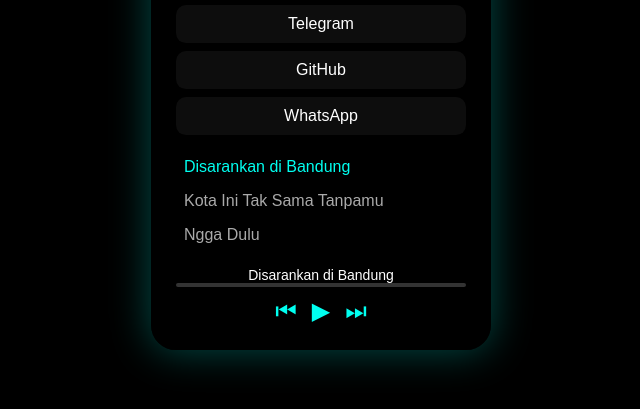
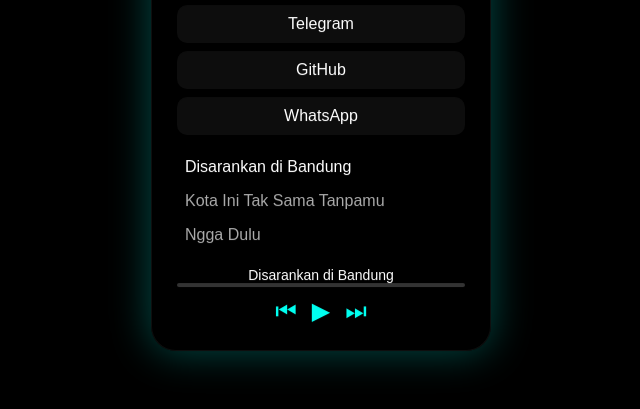
Before and after one commit to LuizaOffc/LuizaOffc.github.io, a plain HTML site: page index.html in a window 1280 px wide. Shown: the part 321-730 px from the top of the page, without its empty margins (319-959 px from the left). Drawn offline with Linux system fonts and the light colour scheme.

Commit message:
Update style.css

```diff
--- a/style.css
+++ b/style.css
@@ -100,3 +100,30 @@ h1{color:#fff;margin:10px 0}
   font-size:24px;
   cursor:pointer;
 }
+/* ===== ULTRA PREMIUM FINISH ===== */
+
+body {
+  background: #000;
+  transition: background 1.2s ease;
+}
+
+.card {
+  backdrop-filter: blur(22px) saturate(120%);
+  -webkit-backdrop-filter: blur(22px) saturate(120%);
+  border: 1px solid rgba(255,255,255,.06);
+  transition:
+    transform 1s cubic-bezier(.2,.6,.2,1),
+    box-shadow 1s cubic-bezier(.2,.6,.2,1);
+}
+
+.song {
+  transition: color .4s ease;
+}
+
+.song.active {
+  color: #ffffff;
+}
+
+.progress {
+  transition: width .4s linear;
+}
```
